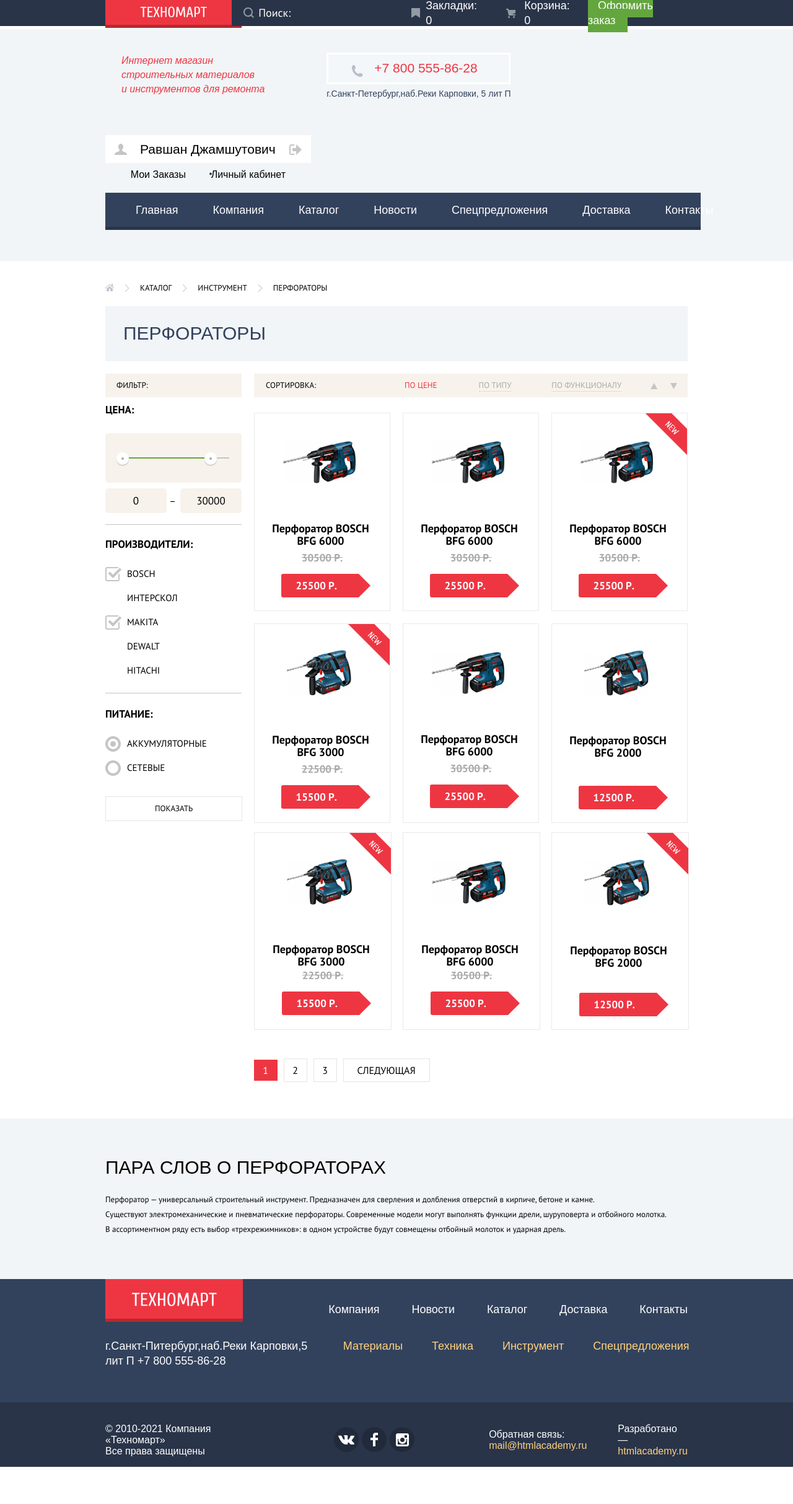
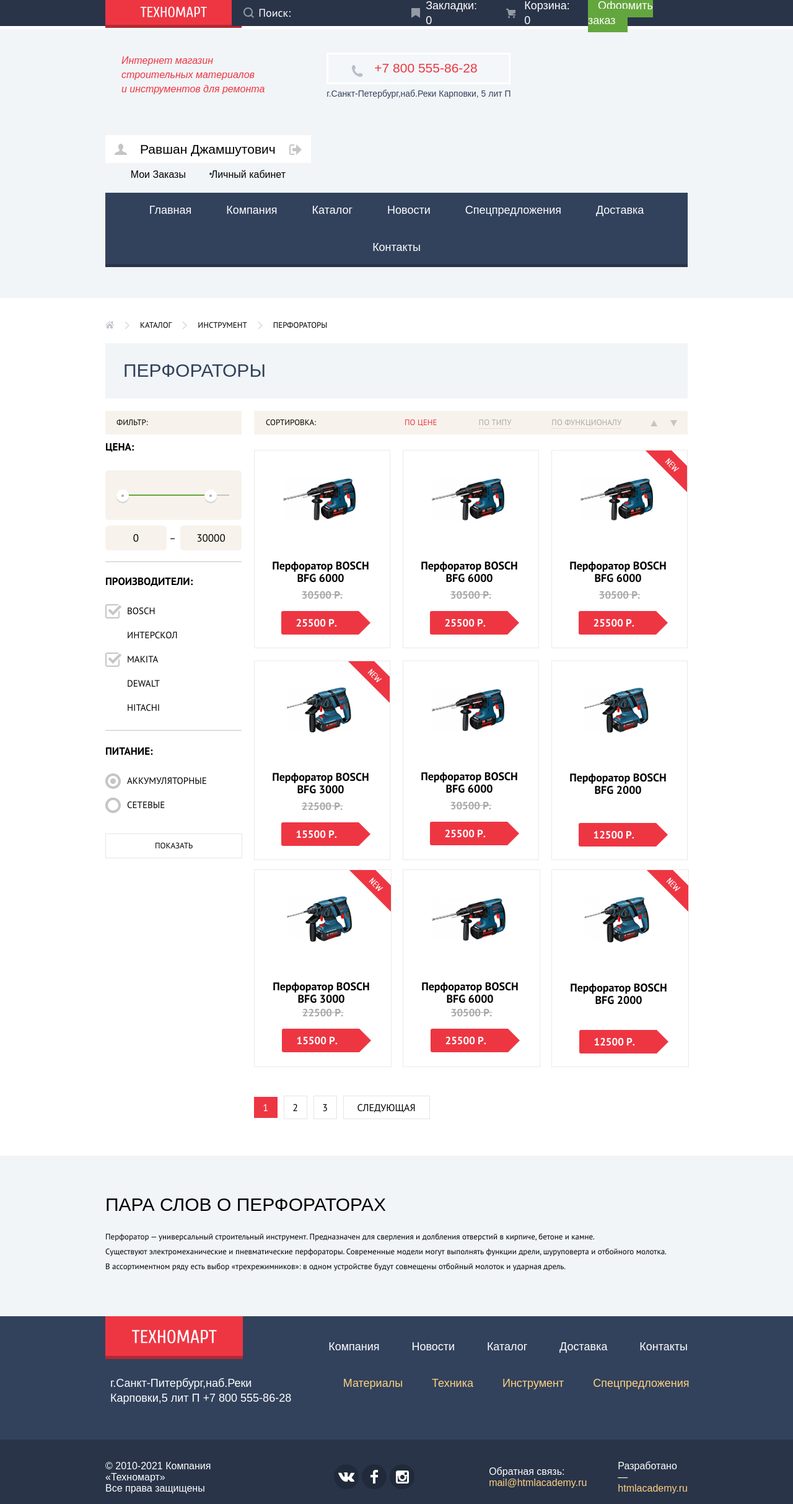
Before and after one commit to ZdraviiSmisl/1691415-technomart-31, a website: page catalog.html in a window 1280 px wide. Shown: the whole page at 62% size. Before the commit the page ends 2367 px from the top, so only its background shows below. Drawn offline with Linux system fonts and the light colour scheme; a web font is replaced by a local one.

Commit message:
правки

```diff
--- a/css/style.css
+++ b/css/style.css
@@ -410,7 +410,7 @@
 
 .main-header__user-login {
   margin-right: 6px;
-  padding: 12px 37px 12px 40px;
+  padding: 12px 37px 13px 40px;
 }
 
 
@@ -544,7 +544,6 @@
 
 .main-header__nav {
   margin: 0;
-  padding-left: 21px;
   width: 100%;
   background-color: var(--basic-blue);
   box-shadow: inset 0 -5px var(--basic-dark-blue);
@@ -554,7 +553,8 @@
   margin: 0;
   padding: 0;
   display: flex;
-  justify-content: space-between;
+  flex-wrap: wrap;
+  justify-content: center;
   list-style: none;
 }
 
@@ -1836,7 +1836,7 @@
   grid-row: 2/3;
   width: 333px;
   margin-top: 0;
-  padding:0;
+  padding:0 0 0 8px;
   margin-bottom: 55px;
   box-sizing: border-box;
 }
```
